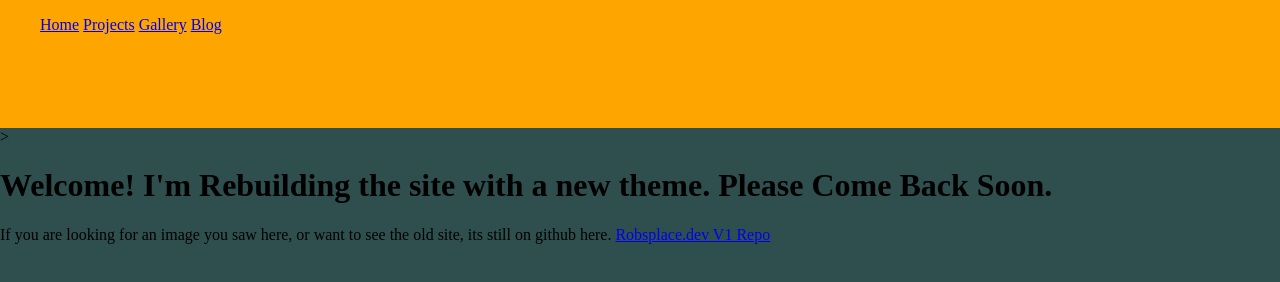
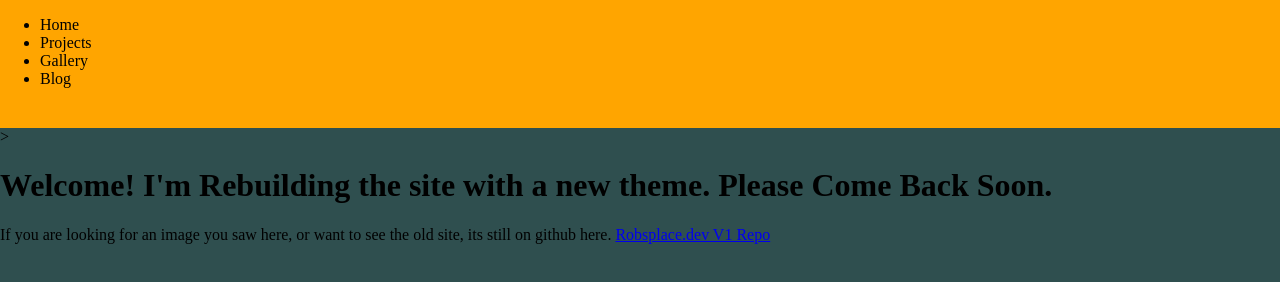
Before and after one commit to Robert-Proaps/RobsPlaceV2, a plain HTML site: page index.html in a window 1280 px wide. Drawn offline with Linux system fonts and the light colour scheme.

Commit message:
changed elements of nav to li from a

```diff
--- a/index.html
+++ b/index.html
@@ -8,10 +8,10 @@
     <nav>
       <div id="navigation">
       <ul>
-        <a href="https://www.robsplace.dev">Home</a>
-        <a href="https://www.robsplace.dev">Projects</a>
-        <a href="https://www.robsplace.dev">Gallery</a>
-        <a href="https://www.robsplace.dev">Blog</a>
+        <li href="https://www.robsplace.dev">Home</li>
+        <li href="https://www.robsplace.dev">Projects</li>
+        <li href="https://www.robsplace.dev">Gallery</li>
+        <li href="https://www.robsplace.dev">Blog</li>
       </ul>
       </div>
     </nav>>
--- a/stylesheets/main.css
+++ b/stylesheets/main.css
@@ -14,7 +14,7 @@ body {
     margin: 0;
 }
 
-#navigation ul {
+#navigation ul a{
     text-decoration: none;
 }
 
```
